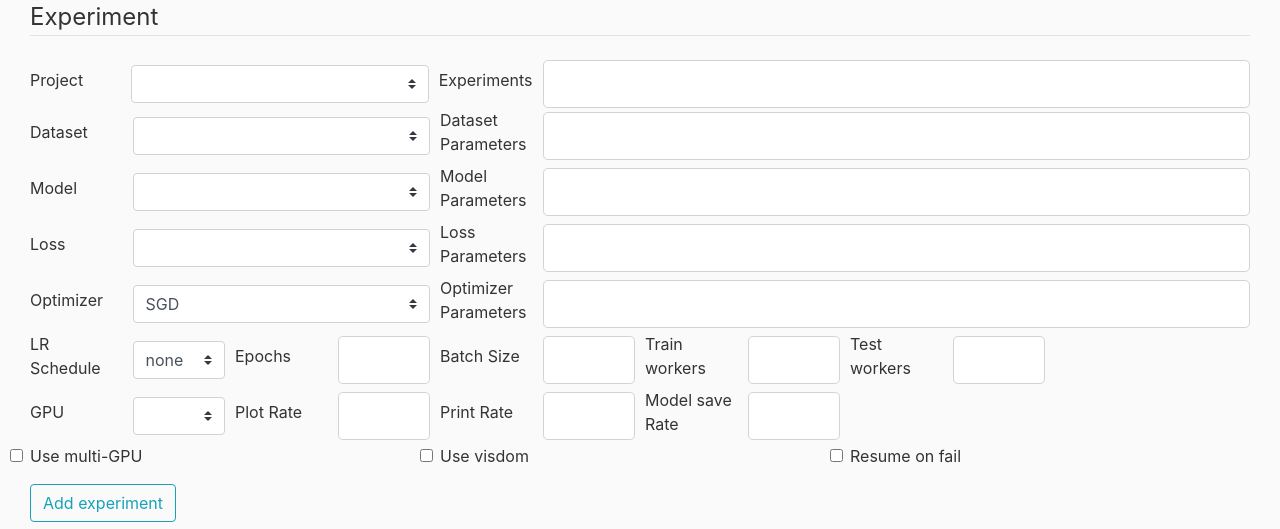
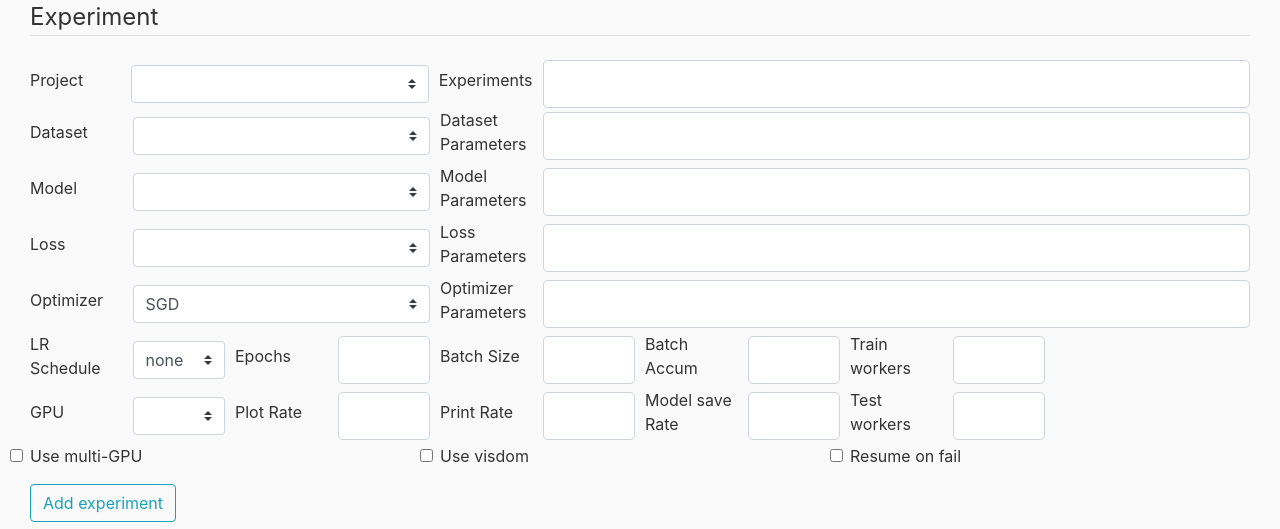
Before and after one commit to fagp/netframework, a Flask app: template ui/netfui/templates/experiment.html in a window 1280 px wide. Shown: the part 71-600 px from the top of the page. Run offline with Flask 2, Linux system fonts and the light colour scheme; the template is opened without the code that fills it: values that come from a table or form of the project are taken from there, others are empty; parts of the project's set-up code (start-up, migrations or seed data) failed here and were passed over; some libraries are stand-ins or nearby versions.

Commit message:
added batch acc interface

```diff
--- a/ui/netfui/forms.py
+++ b/ui/netfui/forms.py
@@ -21,6 +21,7 @@ class TrainForm(FlaskForm):
 
     epochs = IntegerField('Epochs',validators=[DataRequired(),NumberRange(1,1000000)])
     batch_size = IntegerField('Batch Size',validators=[DataRequired(),NumberRange(1,10000000)])
+    batch_acc = IntegerField('Batch Accum',validators=[DataRequired(),NumberRange(1,10000000)])
     visdom = BooleanField('Use visdom')
     show_rate = IntegerField('Plot Rate',validators=[DataRequired(),NumberRange(0,1000)])
     print_rate = IntegerField('Print Rate',validators=[DataRequired(),NumberRange(0,1000)])
--- a/ui/netfui/routes.py
+++ b/ui/netfui/routes.py
@@ -662,6 +662,7 @@ def experiment(pid=-1,expid=-1):
         args['lossparam']       =str(form.lossparam.data)
         args['epochs']          =str(form.epochs.data)
         args['batch_size']      =str(form.batch_size.data)
+        args['batch_acc']      =str(form.batch_acc.data)
         args['visdom']          =str(form.visdom.data)
         args['show_rate']       =str(form.show_rate.data)
         args['print_rate']      =str(form.print_rate.data)
@@ -714,6 +715,7 @@ def experiment(pid=-1,expid=-1):
         form.train_worker.data=int(job['arguments']['train_worker'])
         form.test_worker.data=int(job['arguments']['test_worker'])
         form.batch_size.data=int(job['arguments']['batch_size'])
+        form.batch_acc.data=int(job['arguments']['batch_acc'])
         form.epochs.data=int(job['arguments']['epochs'])
         form.show_rate.data=int(job['arguments']['show_rate'])
         form.print_rate.data=int(job['arguments']['print_rate'])
@@ -725,6 +727,7 @@ def experiment(pid=-1,expid=-1):
         form.train_worker.data=0
         form.test_worker.data=0
         form.batch_size.data=1
+        form.batch_acc.data=1
         form.epochs.data=1000
         form.show_rate.data=5
         form.print_rate.data=5
@@ -1161,6 +1164,7 @@ def update(expid):
         args['lossparam']       =str(form.lossparam.data)
         args['epochs']          =str(form.epochs.data)
         args['batch_size']      =str(form.batch_size.data)
+        args['batch_acc']      =str(form.batch_acc.data)
         args['visdom']          =str(form.visdom.data)
         args['show_rate']       =str(form.show_rate.data)
         args['print_rate']      =str(form.print_rate.data)
@@ -1219,6 +1223,7 @@ def update(expid):
     form.train_worker.data=int(job['arguments']['train_worker'])
     form.test_worker.data=int(job['arguments']['test_worker'])
     form.batch_size.data=int(job['arguments']['batch_size'])
+    form.batch_acc.data=int(job['arguments']['batch_acc'])
     form.epochs.data=int(job['arguments']['epochs'])
     form.show_rate.data=int(job['arguments']['show_rate'])
     form.print_rate.data=int(job['arguments']['print_rate'])
--- a/ui/netfui/templates/experiment.html
+++ b/ui/netfui/templates/experiment.html
@@ -42,10 +42,10 @@
                     <div class="col-1">{{ form.epochs(class="form-control form-control-lg") }}</div>
                     <div class="col-1">{{ form.batch_size.label(class="form-control-label") }}</div>
                     <div class="col-1">{{ form.batch_size(class="form-control form-control-lg") }}</div>
+                    <div class="col-1">{{ form.batch_acc.label(class="form-control-label") }}</div>
+                    <div class="col-1">{{ form.batch_acc(class="form-control form-control-lg") }}</div>
                     <div class="col-1">{{ form.train_worker.label(class="form-control-label") }}</div>
                     <div class="col-1">{{ form.train_worker(class="form-control form-control-lg") }}</div>
-                    <div class="col-1">{{ form.test_worker.label(class="form-control-label") }}</div>
-                    <div class="col-1">{{ form.test_worker(class="form-control form-control-lg") }}</div>
                     </div>
                 <div class="form-row align-items-center">
                     <div class="col-1">{{ form.use_cuda.label() }}</div>
@@ -56,6 +56,8 @@
                     <div class="col-1">{{ form.print_rate(class="form-control form-control-lg") }}</div>
                     <div class="col-1">{{ form.save_rate.label(class="form-control-label") }}</div>
                     <div class="col-1">{{ form.save_rate(class="form-control form-control-lg") }}</div>
+                    <div class="col-1">{{ form.test_worker.label(class="form-control-label") }}</div>
+                    <div class="col-1">{{ form.test_worker(class="form-control form-control-lg") }}</div>
                 </div>
                 <div class="form-row align-items-center">
                     <div class="col-4">
```
